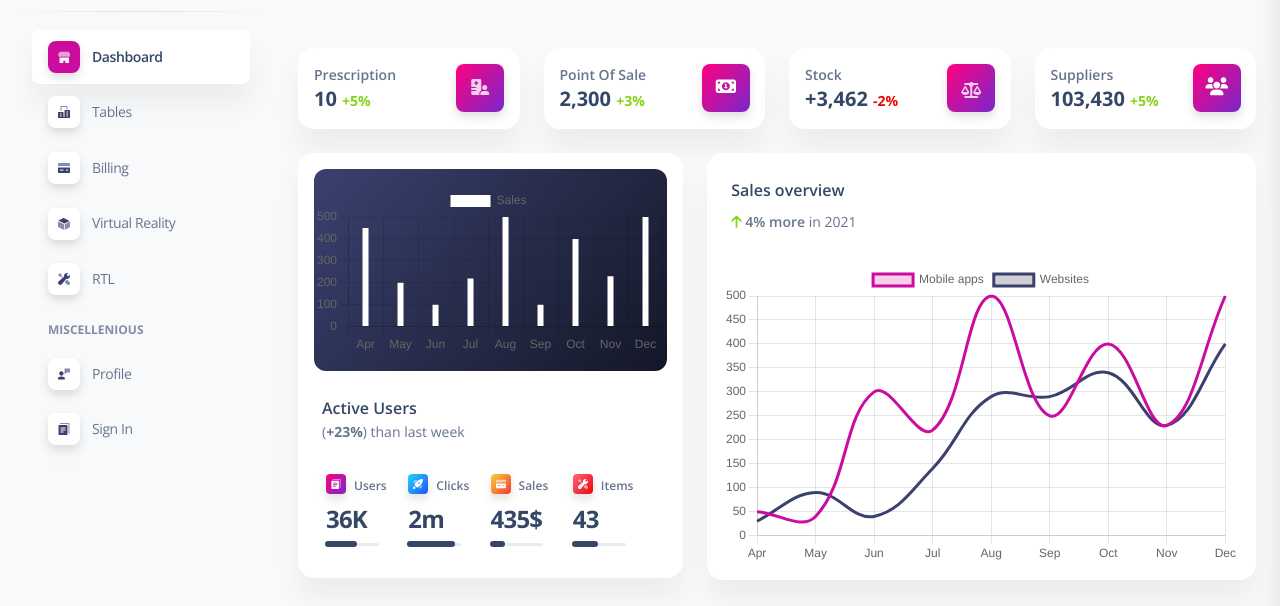
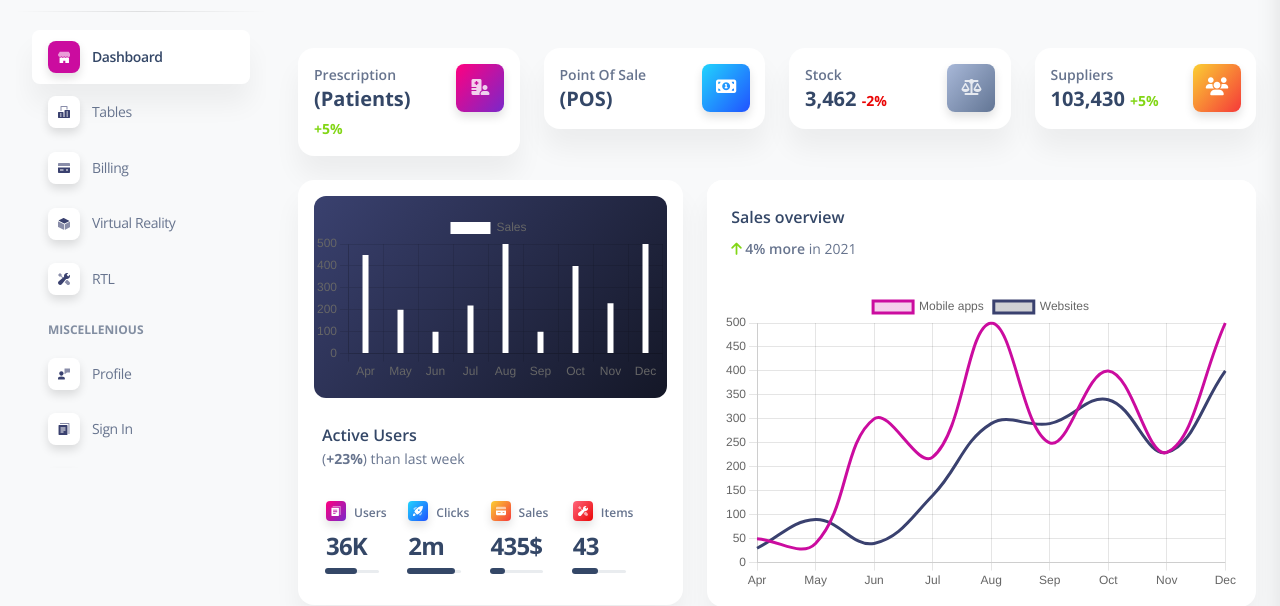
Before and after one commit to MoffatMore/edc-base, a Django app: template edc_base/templates/edc_base/home.html in a window 1280 px wide. Shown: the part 83-689 px from the top of the page. Run offline with Django 4.2, Linux system fonts and the light colour scheme; the template is opened without the code that fills it: most values are stand-ins (such as "Sample title", 1, 10 or a date in 2020); some libraries are stand-ins or nearby versions.

Commit message:
fix(Dashboard): :art: change content headers in home template

```diff
--- a/edc_base/templates/edc_base/home.html
+++ b/edc_base/templates/edc_base/home.html
@@ -22,15 +22,15 @@
                     <div class="numbers">
                     <p class="text-sm mb-0 text-capitalize font-weight-bold">Prescription</p>
                     <h5 class="font-weight-bolder mb-0">
-                        10
+                        (Patients)
                         <span class="text-success text-sm font-weight-bolder">+5%</span>
                     </h5>
                     </div>
                 </div>
                 <div class="col-4 text-end">
-                    <div class="icon icon-shape bg-gradient-primary shadow text-center border-radius-md">
+                    <a href="#" class="icon icon-shape bg-gradient-primary shadow text-center border-radius-md">
                     <i class="fas fa-hospital-user" aria-hidden="true"></i>
-                    </div>
+                    </a>
                 </div>
                 </div>
             </div>
@@ -44,15 +44,14 @@
                 <div class="numbers">
                   <p class="text-sm mb-0 text-capitalize font-weight-bold">Point of Sale</p>
                   <h5 class="font-weight-bolder mb-0">
-                    2,300
-                    <span class="text-success text-sm font-weight-bolder">+3%</span>
+                    (POS)
                   </h5>
                 </div>
               </div>
               <div class="col-4 text-end">
-                <div class="icon icon-shape bg-gradient-primary shadow text-center border-radius-md">
+                <a href="#" class="icon icon-shape bg-gradient-info shadow text-center border-radius-md">
                   <i class="fa fa-money text-lg opacity-10" aria-hidden="true"></i>
-                </div>
+                </a>
               </div>
             </div>
           </div>
@@ -66,16 +65,15 @@
                 <div class="numbers">
                   <p class="text-sm mb-0 text-capitalize font-weight-bold">Stock</p>
                   <h5 class="font-weight-bolder mb-0">
-                    +3,462
+                    3,462
                     <span class="text-danger text-sm font-weight-bolder">-2%</span>
                   </h5>
                 </div>
               </div>
               <div class="col-4 text-end">
-                <div class="icon icon-shape bg-gradient-primary shadow text-center border-radius-md">
-                  <i class=" text-lg opacity-10" aria-hidden="true"></i>
-                  <i class="fas fa-balance-scale"></i>
-                </div>
+                <a href="#" class="icon icon-shape bg-gradient-secondary shadow text-center border-radius-md">
+                  <i class="fas fa-balance-scale" aria-hidden="true"></i>
+                </a>
               </div>
             </div>
           </div>
@@ -95,9 +93,9 @@
               </div>
             </div>
             <div class="col-4 text-end">
-              <div class="icon icon-shape bg-gradient-primary shadow text-center border-radius-md">
+              <a href="#" class="icon icon-shape bg-gradient-warning shadow text-center border-radius-md">
                 <i class="fa fa-group text-lg opacity-10" aria-hidden="true"></i>
-              </div>
+              </a>
             </div>
           </div>
         </div>
```
